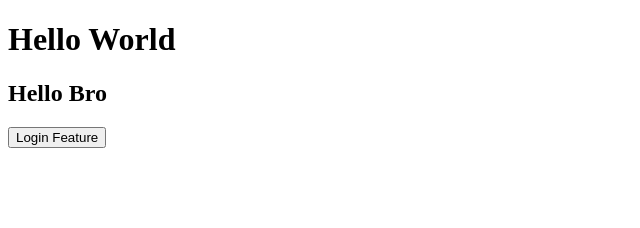
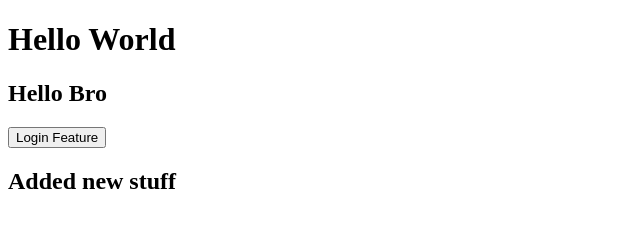
Before and after one commit to CoderEnthusiastic/GreatLearning, a plain HTML site: page index.html in a window 1280 px wide. Shown: the whole page, without its empty margins (0-640 px from the left). Drawn offline with Linux system fonts and the light colour scheme.

Commit message:
added some new stuff part 2

```diff
--- a/index.html
+++ b/index.html
@@ -9,5 +9,6 @@
     <h1>Hello World</h1>
     <h2>Hello Bro</h2>
     <button id="btn">Login Feature</button>
+    <h2>Added new stuff</h2>
 </body>
 </html>
```
